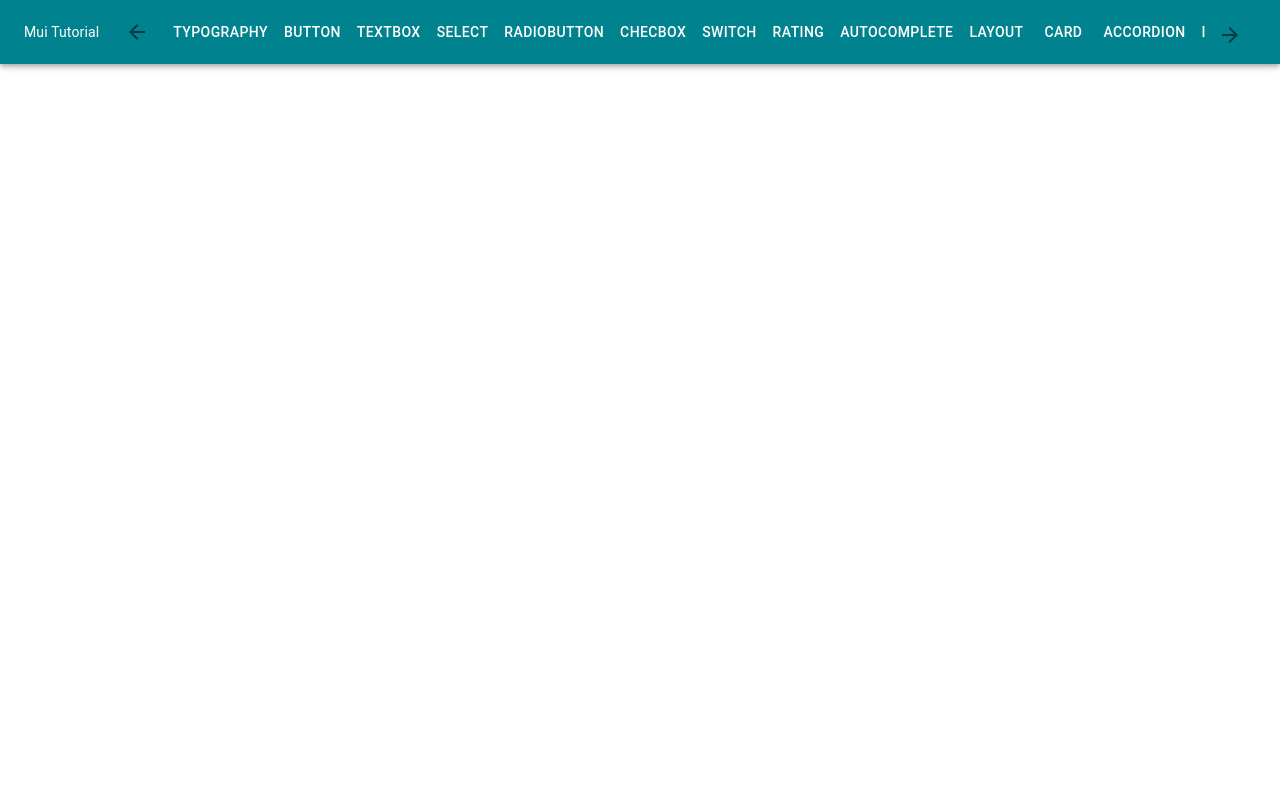
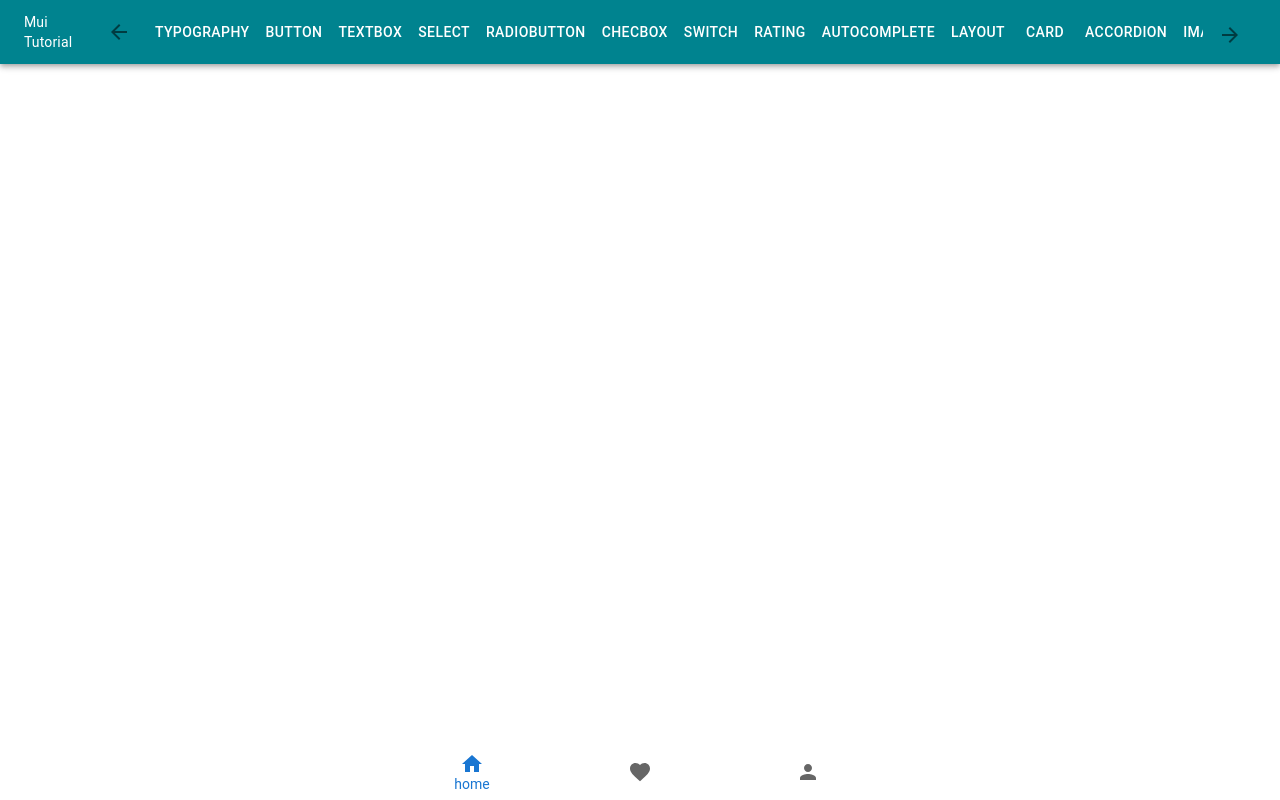
Before and after one commit to shubham-mhatre/react-typescript-material-ui, a React (Create React App) app: page /muibottomnavigation in a window 1280 px wide. Built offline with nearby package versions, Linux system fonts and the light colour scheme.

Commit message:
material ui bottomnavigation component

```diff
--- a/src/App.tsx
+++ b/src/App.tsx
@@ -21,6 +21,7 @@ import MuiLink from './Components/MuiLink';
 import MuiBreadcrumbs from './Components/MuiBreadcrumbs';
 import MuiDrawer from './Components/MuiDrawer';
 import MuiSpeedDial from './Components/MuiSpeedDial';
+import MuiBottomNavigation from './Components/MuiBottomNavigation';
 
 function App() {
   return (
@@ -46,6 +47,7 @@ function App() {
           <Route path="/muibreadcrumb" element={<MuiBreadcrumbs />}></Route>
           <Route path="/muidrawer" element={<MuiDrawer />}></Route>
           <Route path="/muispeeddial" element={<MuiSpeedDial />}></Route>
+          <Route path="/muibottomnavigation" element={<MuiBottomNavigation />}></Route>
         </Routes>
       </Router>
     </div>
--- /dev/null
+++ b/src/Components/MuiBottomNavigation.tsx
@@ -0,0 +1,21 @@
+import { BottomNavigation, BottomNavigationAction } from '@mui/material'
+import HomeIcon from '@mui/icons-material/Home';
+import FavoriteIcon from '@mui/icons-material/Favorite';
+import PersonIcon from '@mui/icons-material/Person';
+import React, { useState } from 'react'
+
+
+const MuiBottomNavigation = () => {
+    const [value, setValue] = useState(0);
+    return (
+        <BottomNavigation sx={{ width: '100%', position: 'absolute', bottom: 0 }}
+            value={value}
+            onChange={(event, newValue) => setValue(newValue)}>
+            <BottomNavigationAction label='home' icon={<HomeIcon />} />
+            <BottomNavigationAction label='Favorite' icon={<FavoriteIcon />} />
+            <BottomNavigationAction label='Profile' icon={<PersonIcon />} />
+        </BottomNavigation>
+    )
+}
+
+export default MuiBottomNavigation
--- a/src/Components/MuiNavbar.tsx
+++ b/src/Components/MuiNavbar.tsx
@@ -28,7 +28,7 @@ const MuiNavbar = () => {
                             ref={scrollContainerRef}
                             className='scroll-container'
                         >
-                            <div style={{ minWidth: '1700px', padding: '8px' }}>
+                            <div style={{ minWidth: '2300px', padding: '8px' }}>
                                 <Button color='inherit' href="/muitypography">Typography</Button>
                                 <Button color='inherit' href="/muibutton">Button</Button>
                                 <Button color='inherit' href="/muitextbox">TextBox</Button>
@@ -47,6 +47,7 @@ const MuiNavbar = () => {
                                 <Button color='inherit' href="/muibreadcrumb">Breadcrumbs</Button>
                                 <Button color='inherit' href="/muidrawer">Drawer</Button>
                                 <Button color='inherit' href="/muispeeddial">Speed dial</Button>
+                                <Button color='inherit' href="/muibottomnavigation">Bottom Navigation</Button>
                             </div>
                         </div>
                         <div style={{ minWidth: '500px' }} />
```
